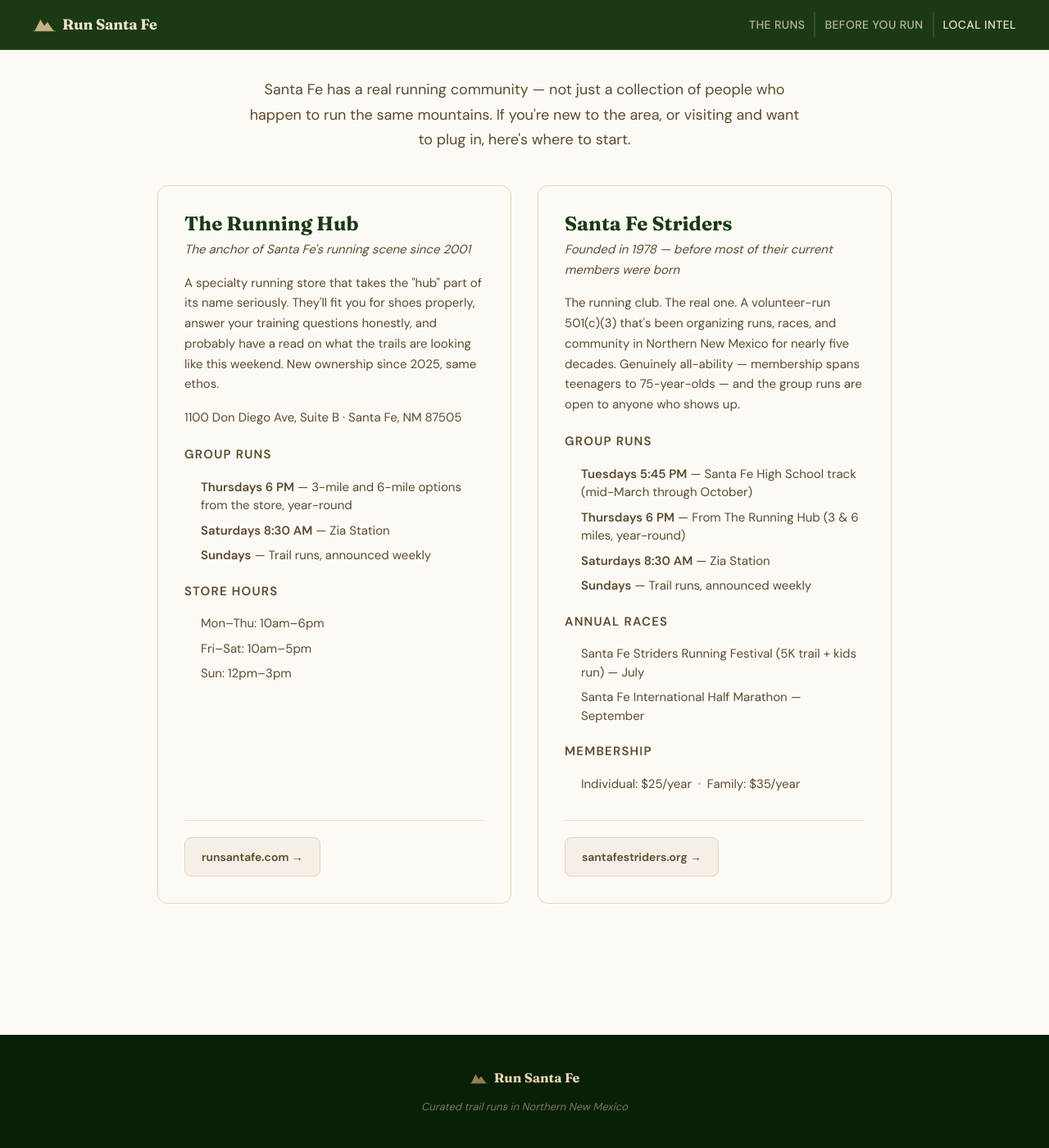
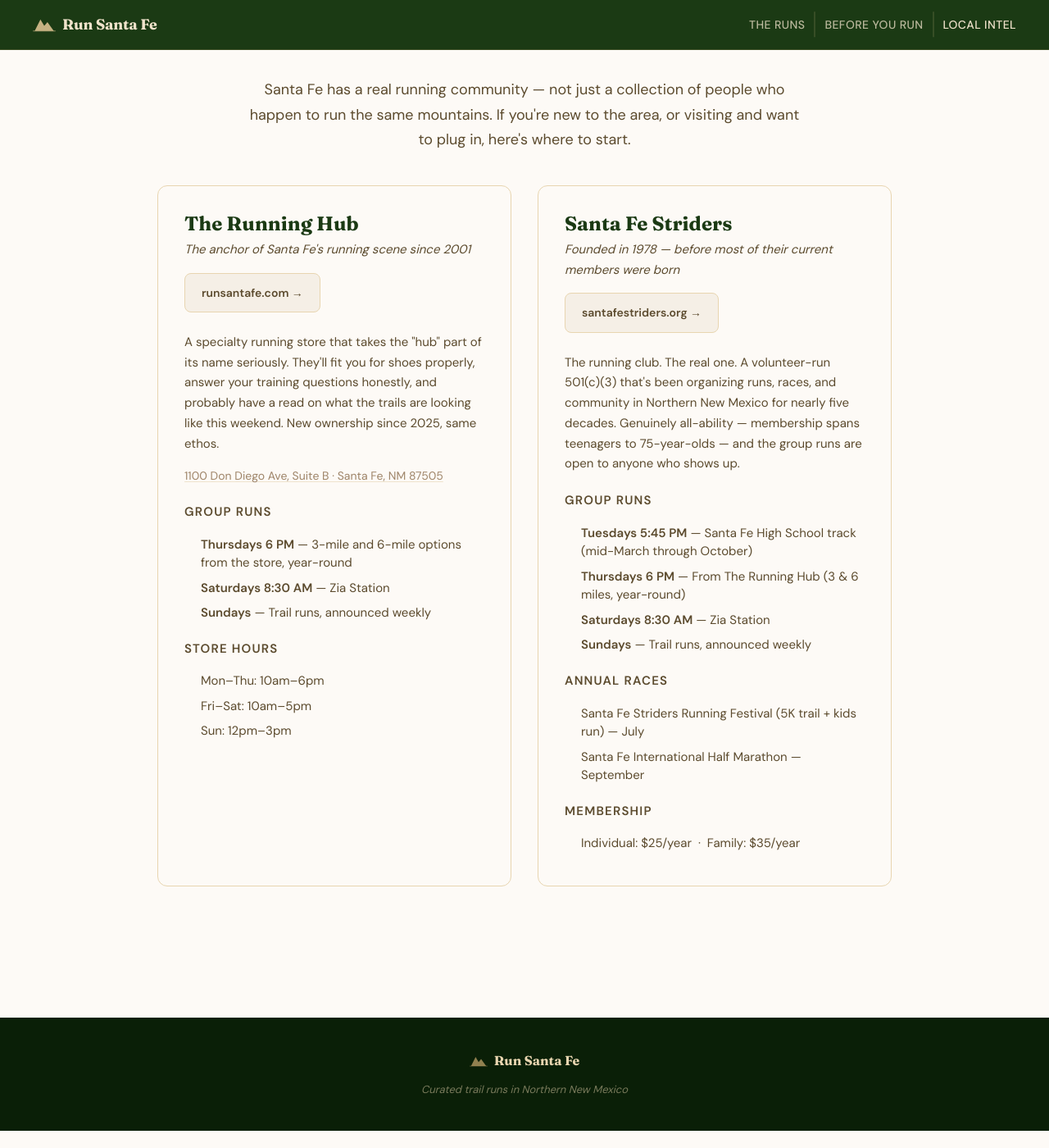
Before and after one commit to santa-fe-runs/santa-fe-run, a Jekyll site: the page built from local-intel.md, in a window 1280 px wide and 1400 px high, scrolled down 215 px. Shown: the whole window at 82% size. Built offline with Jekyll 4.4.1, drawn with Linux system fonts in a browser that asks for light colours; after the commit the page ends 1594 px from its top, so only the background shows below that.

Commit message:
ux: move website links to top of org cards, link address to Google Maps

```diff
--- a/_sass/_layout.scss
+++ b/_sass/_layout.scss
@@ -463,7 +463,12 @@
     font-size: 0.9375rem;
     color: var(--earth-light);
     font-style: italic;
-    margin-bottom: var(--sp-5);
+    margin-bottom: var(--sp-4);
+  }
+
+  &-url {
+    align-self: flex-start;
+    margin-bottom: var(--sp-6);
   }
 
   &-body {
@@ -478,9 +483,19 @@
   }
 
   &-address {
+    display: block;
     font-size: 0.875rem;
     color: var(--earth-light);
-    margin-bottom: 0;
+    margin-bottom: var(--sp-4);
+    text-decoration: underline;
+    text-decoration-color: rgba($tan-400, 0.4);
+    text-underline-offset: 2px;
+    transition: color var(--transition-fast);
+
+    &:hover {
+      color: var(--forest-mid);
+      text-decoration-color: var(--forest-mid);
+    }
   }
 
   &-section-label {
@@ -504,9 +519,4 @@
     }
   }
 
-  &-actions {
-    margin-top: var(--sp-6);
-    padding-top: var(--sp-5);
-    border-top: 1px solid $tan-200;
-  }
 }
--- a/local-intel.md
+++ b/local-intel.md
@@ -23,9 +23,10 @@
           <div class="intel-card">
             <h2 class="intel-card-name">The Running Hub</h2>
             <p class="intel-card-tagline">The anchor of Santa Fe's running scene since 2001</p>
+            <a href="https://runsantafe.com" class="action-btn action-btn-secondary intel-card-url" target="_blank" rel="noopener noreferrer">runsantafe.com &rarr;</a>
             <div class="intel-card-body">
               <p>A specialty running store that takes the "hub" part of its name seriously. They'll fit you for shoes properly, answer your training questions honestly, and probably have a read on what the trails are looking like this weekend. New ownership since 2025, same ethos.</p>
-              <p class="intel-card-address">1100 Don Diego Ave, Suite B &middot; Santa Fe, NM 87505</p>
+              <a href="https://maps.google.com/?q=1100+Don+Diego+Ave+Suite+B+Santa+Fe+NM+87505" class="intel-card-address" target="_blank" rel="noopener noreferrer">1100 Don Diego Ave, Suite B &middot; Santa Fe, NM 87505</a>
               <p class="intel-card-section-label">Group Runs</p>
               <ul>
                 <li><strong>Thursdays 6 PM</strong> — 3-mile and 6-mile options from the store, year-round</li>
@@ -39,14 +40,12 @@
                 <li>Sun: 12pm–3pm</li>
               </ul>
             </div>
-            <div class="intel-card-actions">
-              <a href="https://runsantafe.com" class="action-btn action-btn-secondary" target="_blank" rel="noopener noreferrer">runsantafe.com &rarr;</a>
-            </div>
           </div>
 
           <div class="intel-card">
             <h2 class="intel-card-name">Santa Fe Striders</h2>
             <p class="intel-card-tagline">Founded in 1978 — before most of their current members were born</p>
+            <a href="https://santafestriders.org" class="action-btn action-btn-secondary intel-card-url" target="_blank" rel="noopener noreferrer">santafestriders.org &rarr;</a>
             <div class="intel-card-body">
               <p>The running club. The real one. A volunteer-run 501(c)(3) that's been organizing runs, races, and community in Northern New Mexico for nearly five decades. Genuinely all-ability — membership spans teenagers to 75-year-olds — and the group runs are open to anyone who shows up.</p>
               <p class="intel-card-section-label">Group Runs</p>
@@ -66,9 +65,6 @@
                 <li>Individual: $25/year &nbsp;&middot;&nbsp; Family: $35/year</li>
               </ul>
             </div>
-            <div class="intel-card-actions">
-              <a href="https://santafestriders.org" class="action-btn action-btn-secondary" target="_blank" rel="noopener noreferrer">santafestriders.org &rarr;</a>
-            </div>
           </div>
 
         </div>
```
